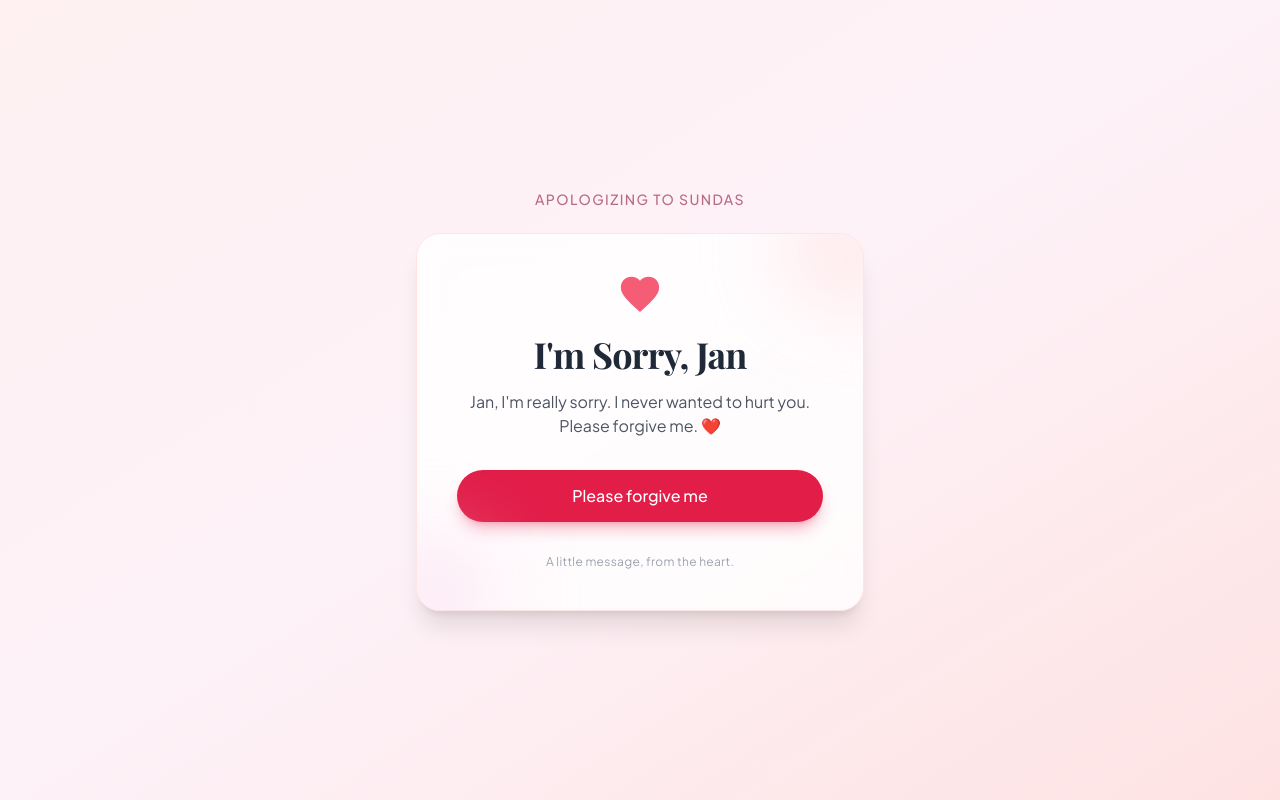
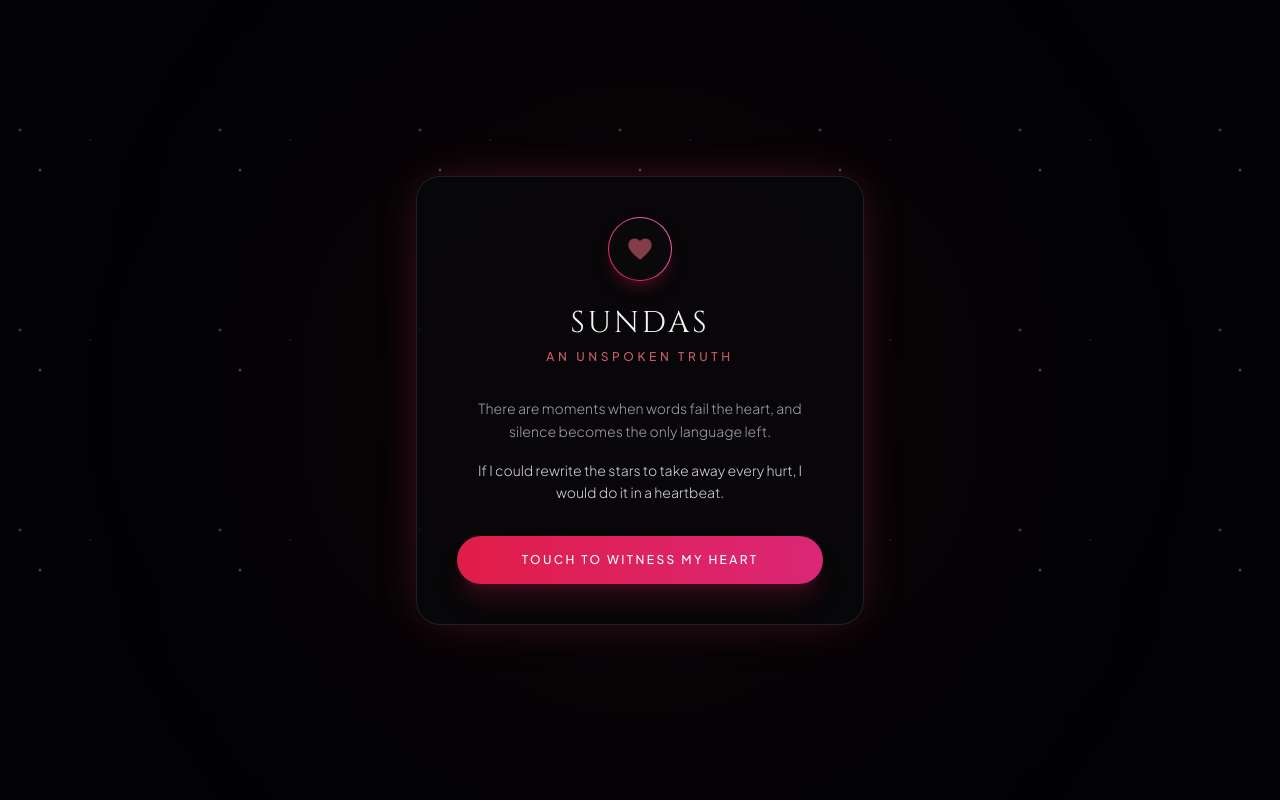
Before and after one commit to uzairdawood-code/sundas-app, a plain HTML site: page index.html in a window 1280 px wide. Drawn offline with nearby package versions, Linux system fonts and the light colour scheme; a web font is replaced by a local one.

Commit message:
Update index.html

```diff
--- a/index.html
+++ b/index.html
@@ -3,96 +3,137 @@
 <head>
     <meta charset="UTF-8">
     <meta name="viewport" content="width=device-width, initial-scale=1.0">
-    <title>Apologizing to Sundas</title>
-    <!-- Tailwind CSS for modern styling -->
+    <title>For Sundas — The Universe Knows</title>
     <script src="https://cdn.tailwindcss.com"></script>
     <style>
-        @import url('https://fonts.googleapis.com/css2?family=Playfair+Display:ital,wght@0,400..700;1,400..700&family=Plus+Jakarta+Sans:wght@300;400;500;600&display=swap');
+        @import url('https://fonts.googleapis.com/css2?family=Cinzel:wght@300;400;600&family=Plus+Jakarta+Sans:wght@200;300;400;500&display=swap');
 
         body {
             font-family: 'Plus Jakarta Sans', sans-serif;
+            background-color: #030305;
+            color: #f4f4f6;
+            overflow-x: hidden;
         }
-        .serif-font {
-            font-family: 'Playfair Display', serif;
+        .cinzel {
+            font-family: 'Cinzel', serif;
         }
-        @keyframes pulse-slow {
-            0%, 100% { transform: scale(1); opacity: 1; }
-            50% { transform: scale(1.15); opacity: 0.85; }
+        /* Cosmic particle simulation background */
+        .stars {
+            background-image: radial-gradient(2px 2px at 20px 30px, #ffd1dc, rgba(0,0,0,0)),
+                              radial-gradient(2px 2px at 40px 70px, #ffffff, rgba(0,0,0,0)),
+                              radial-gradient(1px 1px at 90px 40px, #ff8da1, rgba(0,0,0,0));
+            background-repeat: repeat;
+            background-size: 200px 200px;
+            animation: twinkle 10s infinite linear;
         }
-        .animate-pulse-slow {
-            animation: pulse-slow 2s infinite ease-in-out;
+        @keyframes twinkle {
+            0% { transform: translateY(0); }
+            100% { transform: translateY(-200px); }
+        }
+        @keyframes shockReveal {
+            0% { opacity: 0; transform: scale(0.9) translateY(20px); filter: blur(10px); }
+            100% { opacity: 1; transform: scale(1) translateY(0); filter: blur(0); }
+        }
+        .reveal-animation {
+            animation: shockReveal 2s cubic-bezier(0.16, 1, 0.3, 1) forwards;
+        }
+        .pulse-glow {
+            box-shadow: 0 0 50px -10px rgba(244, 63, 94, 0.3);
         }
     </style>
 </head>
-<body class="bg-gradient-to-br from-rose-50 via-pink-50 to-red-100 min-h-screen flex flex-col items-center justify-center p-4">
+<body class="min-h-screen flex flex-col items-center justify-center relative p-6">
 
-    <!-- Top Title -->
-    <div class="text-rose-900/60 text-xs sm:text-sm font-medium tracking-widest uppercase mb-6 flex items-center gap-2">
-        <span>Apologizing to Sundas</span>
-    </div>
+    <!-- Starry Background Overlay -->
+    <div class="absolute inset-0 stars opacity-40 pointer-events-none"></div>
 
-    <!-- Main Card Container -->
-    <div class="bg-white/80 backdrop-blur-md border border-rose-100 shadow-xl rounded-3xl p-8 sm:p-10 max-w-md w-full text-center relative overflow-hidden transition-all duration-500">
+    <!-- Ambient Floating Nebulas -->
+    <div class="absolute w-[500px] h-[500px] bg-rose-900/10 rounded-full blur-[150px] pointer-events-none top-1/2 left-1/2 -translate-x-1/2 -translate-y-1/2"></div>
 
-        <!-- Decorative Glow Background -->
-        <div class="absolute -top-12 -right-12 w-32 h-32 bg-rose-200/40 rounded-full blur-2xl pointer-events-none"></div>
-        <div class="absolute -bottom-12 -left-12 w-32 h-32 bg-pink-200/40 rounded-full blur-2xl pointer-events-none"></div>
+    <!-- Main Container -->
+    <div id="mainCard" class="max-w-md w-full bg-zinc-950/70 border border-zinc-800/80 backdrop-blur-2xl rounded-3xl p-8 sm:p-10 text-center relative z-10 pulse-glow reveal-animation transition-all duration-700">
 
-        <!-- Heart Icon -->
-        <div class="flex justify-center mb-5 text-rose-500">
-            <svg class="w-10 h-10 animate-pulse-slow" fill="currentColor" viewBox="0 0 24 24">
+        <!-- Glowing Heart Symbol -->
+        <div class="mx-auto w-16 h-16 rounded-full bg-gradient-to-tr from-rose-600 to-pink-400 p-[1px] mb-6 shadow-lg shadow-rose-900/40">
+            <div class="w-full h-full bg-zinc-950 rounded-full flex items-center justify-center">
+                <svg class="w-7 h-7 text-rose-400 animate-pulse" fill="currentColor" viewBox="0 0 24 24">
                     <path d="M12 21.35l-1.45-1.32C5.4 15.36 2 12.28 2 8.5 2 5.42 4.42 3 7.5 3c1.74 0 3.41.81 4.5 2.09C13.09 3.81 14.76 3 16.5 3 19.58 3 22 5.42 22 8.5c0 3.78-3.4 6.86-8.55 11.54L12 21.35z"/>
                 </svg>
             </div>
+        </div>
 
-        <!-- Heading -->
-        <h1 class="serif-font text-3xl sm:text-4xl font-bold text-gray-800 mb-4 tracking-tight">
-            I'm Sorry, Jan
+        <!-- Title -->
+        <h1 class="cinzel text-2xl sm:text-3xl font-light tracking-widest text-zinc-100 mb-2">
+            SUNDAS
         </h1>
-
-        <!-- Message Body -->
-        <p class="text-gray-600 text-sm sm:text-base leading-relaxed mb-8">
-            Jan, I'm really sorry. I never wanted to hurt you. Please forgive me. ❤️
+        <p class="text-xs uppercase tracking-[0.3em] text-rose-400/80 font-medium mb-8">
+            An Unspoken Truth
         </p>
 
-        <!-- Action Button -->
-        <button id="forgiveBtn" onclick="handleForgiveness()" class="w-full bg-rose-600 hover:bg-rose-700 active:scale-95 text-white font-medium py-3.5 px-6 rounded-full shadow-lg shadow-rose-600/30 transition-all duration-200 flex items-center justify-center gap-2">
-            <span>Please forgive me</span>
-        </button>
-
-        <!-- Hidden Response Reveal Area -->
-        <div id="responseBox" class="hidden mt-6 p-4 bg-rose-50/80 border border-rose-200 rounded-2xl text-rose-900 text-sm sm:text-base font-medium animate-fade-in">
-            Thank you for reading, Jan. You mean a lot to me. ❤️
+        <!-- Initial Emotional Quote -->
+        <div id="introText" class="space-y-4 text-zinc-400 text-sm font-light leading-relaxed mb-8 transition-opacity duration-500">
+            <p>
+                There are moments when words fail the heart, and silence becomes the only language left.
+            </p>
+            <p class="text-zinc-300">
+                If I could rewrite the stars to take away every hurt, I would do it in a heartbeat.
+            </p>
         </div>
 
-        <!-- Footer Note -->
-        <div class="mt-8 text-xs text-gray-400 tracking-wide">
-            A little message, from the heart.
+        <!-- Shock / Interactive Trigger -->
+        <div id="actionArea">
+            <button onclick="triggerEmotionalShock()" class="w-full py-4 px-6 rounded-full bg-gradient-to-r from-rose-600 to-pink-600 hover:from-rose-500 hover:to-pink-500 text-white font-medium text-xs tracking-[0.2em] uppercase shadow-xl shadow-rose-900/30 transition-all duration-300 active:scale-95">
+                Touch to Witness My Heart
+            </button>
+        </div>
+
+        <!-- Deeply Emotional Hidden Content (Initially Hidden) -->
+        <div id="shockContent" class="hidden opacity-0 transform translate-y-6 transition-all duration-1000 space-y-6 text-left border-t border-zinc-800/80 pt-6">
+            <div class="space-y-3 text-zinc-300 text-sm font-light leading-relaxed">
+                <p class="text-rose-300 font-normal italic">
+                    "Sundas... I am truly, deeply sorry."
+                </p>
+                <p>
+                    I never wanted to be the reason behind a shadow in your eyes. You are the warmth in my world, and losing your smile breaks everything in me.
+                </p>
+                <p class="text-zinc-400 text-xs tracking-wider">
+                    No ego, no excuses—just a man asking for your forgiveness because you mean everything to him.
+                </p>
+            </div>
+
+            <div class="pt-4 text-center">
+                <span class="cinzel text-xs tracking-widest text-rose-400 block uppercase">
+                    Forever Yours, Uzair
+                </span>
             </div>
         </div>
 
-    <!-- Script to handle interactions and optional Telegram Alerts -->
+    </div>
+
+    <!-- Script for the Cinematic Shock Effect -->
     <script>
-        function handleForgiveness() {
-            const responseBox = document.getElementById('responseBox');
-            const btn = document.getElementById('forgiveBtn');
+        function triggerEmotionalShock() {
+            const intro = document.getElementById('introText');
+            const action = document.getElementById('actionArea');
+            const shock = document.getElementById('shockContent');
+            const card = document.getElementById('mainCard');
 
-            // Show the hidden response box
-            responseBox.classList.remove('hidden');
-            btn.innerText = "Thank you ❤️";
-            btn.classList.remove('bg-rose-600', 'hover:bg-rose-700');
-            btn.classList.add('bg-emerald-600', 'cursor-default');
-            btn.disabled = true;
+            // Fade out introductory text and button
+            intro.style.opacity = '0';
+            action.style.opacity = '0';
 
-            // Optional: If you want notifications pushed to your Telegram bot when she clicks it,
-            // you can uncomment and insert your Telegram Bot Token & Chat ID below:
-            /*
-            const botToken = "YOUR_BOT_TOKEN";
-            const chatId = "YOUR_CHAT_ID";
-            const text = encodeURIComponent("❤️ Sundas just clicked 'Please forgive me' on her app!");
-            fetch(`https://api.telegram.org/bot${botToken}/sendMessage?chat_id=${chatId}&text=${text}`)
-                .catch(err => console.log('Notification sent error', err));
-            */
+            setTimeout(() => {
+                intro.classList.add('hidden');
+                action.classList.add('hidden');
+
+                // Reveal deep emotional message with cinematic slide-in
+                shock.classList.remove('hidden');
+                setTimeout(() => {
+                    shock.classList.remove('opacity-0', 'translate-y-6');
+                    shock.classList.add('opacity-100', 'translate-y-0');
+                    card.style.borderColor = 'rgba(244, 63, 94, 0.4)';
+                }, 50);
+            }, 500);
         }
     </script>
 </body>
```
Lines whose indentation alone changed are shown as unchanged.
